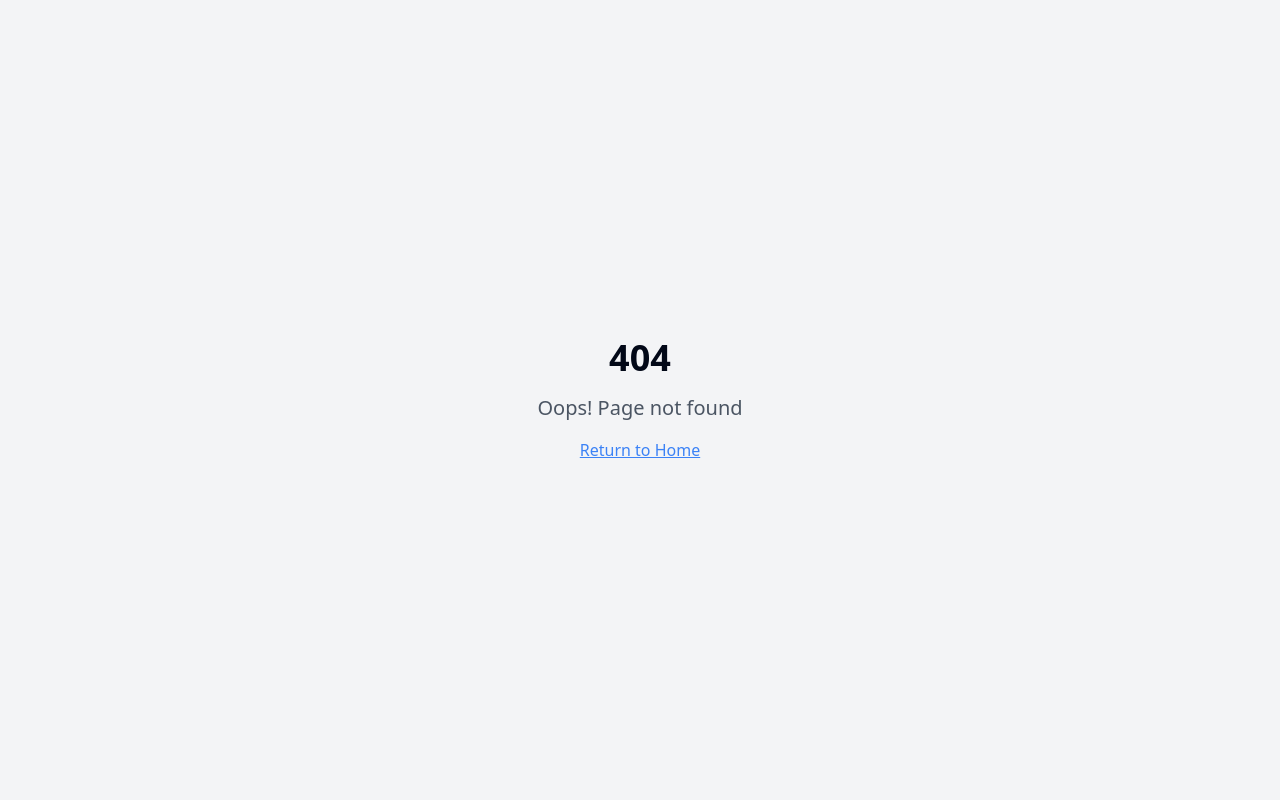
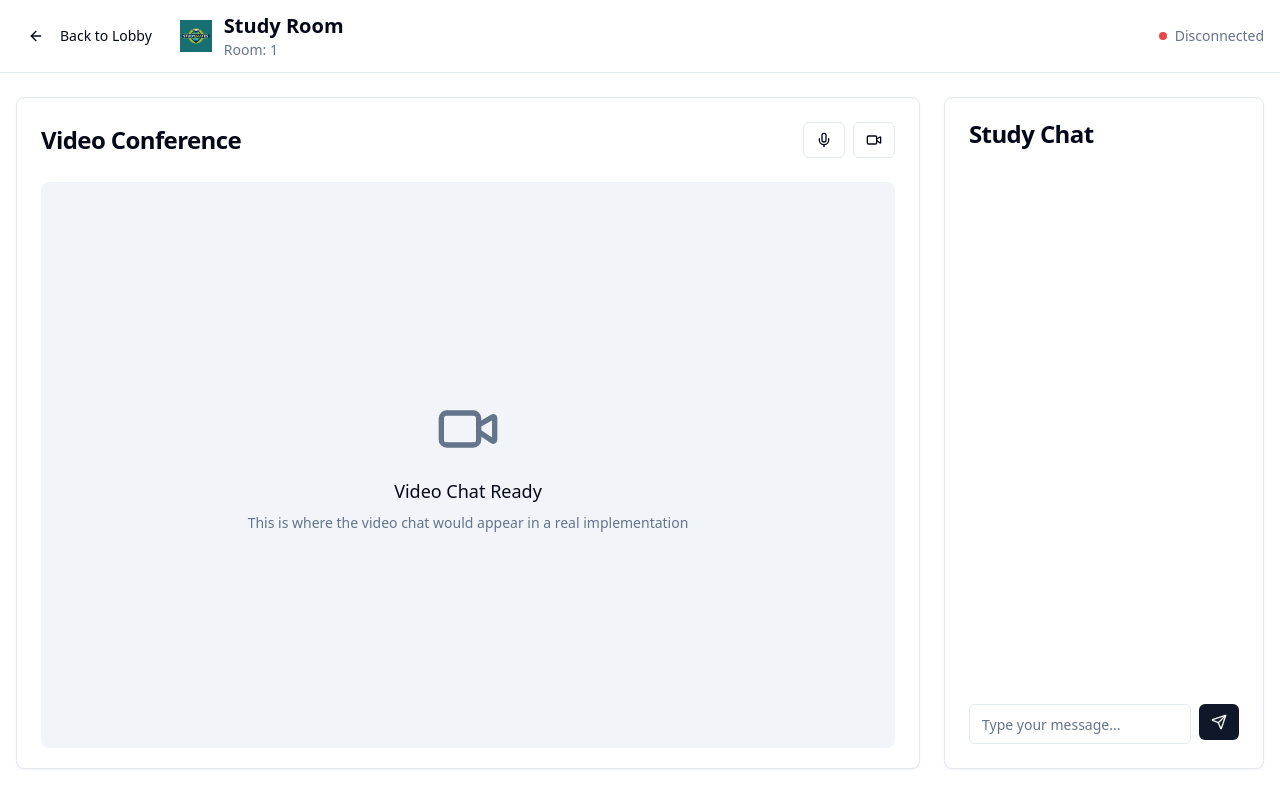
Before and after one commit to santoshkhujat555-prog/studymates2, a React (Vite) app: page /study-room/1 in a window 1280 px wide. Before the commit this address had no page. Built offline with nearby package versions, Linux system fonts and the light colour scheme.

Commit message:
Fix peer connection and discussion

```diff
--- a/src/App.tsx
+++ b/src/App.tsx
@@ -9,6 +9,7 @@ import Auth from "./pages/Auth";
 import Lobby from "./pages/Lobby";
 import Quiz from "./pages/Quiz";
 import Profile from "./pages/Profile";
+import StudyRoom from "./pages/StudyRoom";
 import NotFound from "./pages/NotFound";
 
 const queryClient = new QueryClient();
@@ -26,6 +27,7 @@ const App = () => (
             <Route path="/lobby" element={<Lobby />} />
             <Route path="/quiz" element={<Quiz />} />
             <Route path="/profile" element={<Profile />} />
+            <Route path="/study-room/:roomId" element={<StudyRoom />} />
             {/* ADD ALL CUSTOM ROUTES ABOVE THE CATCH-ALL "*" ROUTE */}
             <Route path="*" element={<NotFound />} />
           </Routes>
--- a/src/pages/Lobby.tsx
+++ b/src/pages/Lobby.tsx
@@ -150,8 +150,31 @@ const Lobby = () => {
                 </div>
 
                 {currentLobby.status === 'full' && (
-                  <div className="mt-4 p-3 bg-green-500/10 text-green-600 border border-green-500/20 rounded-lg text-center">
-                    <p className="font-medium">Lobby is full! Ready to start studying!</p>
+                  <div className="mt-4 space-y-3">
+                    <div className="p-3 bg-green-500/10 text-green-600 border border-green-500/20 rounded-lg text-center">
+                      <p className="font-medium">Lobby is full! Ready to start studying!</p>
+                    </div>
+                    <div className="flex gap-2">
+                      <Button
+                        onClick={() => navigate('/quiz')}
+                        className="flex-1"
+                        size="sm"
+                      >
+                        Start Quiz Discussion
+                      </Button>
+                      <Button
+                        variant="outline"
+                        onClick={() => {
+                          // Create a temporary study room/discussion
+                          const roomId = `study-room-${currentLobby.id}`;
+                          navigate(`/study-room/${roomId}`);
+                        }}
+                        className="flex-1"
+                        size="sm"
+                      >
+                        Join Study Room
+                      </Button>
+                    </div>
                   </div>
                 )}
               </CardContent>
--- /dev/null
+++ b/src/pages/StudyRoom.tsx
@@ -0,0 +1,204 @@
+import { useState, useEffect } from 'react';
+import { useParams, useNavigate } from 'react-router-dom';
+import { Button } from '@/components/ui/button';
+import { Card, CardContent, CardHeader, CardTitle } from '@/components/ui/card';
+import { Avatar, AvatarFallback, AvatarImage } from '@/components/ui/avatar';
+import { Input } from '@/components/ui/input';
+import { ScrollArea } from '@/components/ui/scroll-area';
+import { useAuth } from '@/hooks/useAuth';
+import { supabase } from '@/integrations/supabase/client';
+import { ArrowLeft, Send, Video, Mic, MicOff, VideoOff } from 'lucide-react';
+import { toast } from 'sonner';
+
+interface Message {
+  id: string;
+  user_id: string;
+  content: string;
+  created_at: string;
+  profiles?: {
+    full_name?: string;
+    avatar_url?: string;
+  };
+}
+
+const StudyRoom = () => {
+  const { roomId } = useParams();
+  const navigate = useNavigate();
+  const { user } = useAuth();
+  const [messages, setMessages] = useState<Message[]>([]);
+  const [newMessage, setNewMessage] = useState('');
+  const [isConnected, setIsConnected] = useState(false);
+  const [isMuted, setIsMuted] = useState(false);
+  const [isVideoOff, setIsVideoOff] = useState(false);
+
+  useEffect(() => {
+    if (!user || !roomId) return;
+
+    // Simulate real-time connection
+    setIsConnected(true);
+    toast.success('Connected to study room!');
+
+    // Add some sample messages to simulate activity
+    const sampleMessages: Message[] = [
+      {
+        id: '1',
+        user_id: 'system',
+        content: 'Welcome to the study room! You can start discussing your topics here.',
+        created_at: new Date().toISOString(),
+        profiles: {
+          full_name: 'System',
+          avatar_url: undefined
+        }
+      }
+    ];
+    setMessages(sampleMessages);
+
+    return () => {
+      setIsConnected(false);
+    };
+  }, [user, roomId]);
+
+  const sendMessage = () => {
+    if (!newMessage.trim() || !user) return;
+
+    const message: Message = {
+      id: Date.now().toString(),
+      user_id: user.id,
+      content: newMessage,
+      created_at: new Date().toISOString(),
+      profiles: {
+        full_name: user.user_metadata?.full_name || 'You',
+        avatar_url: user.user_metadata?.avatar_url
+      }
+    };
+
+    setMessages(prev => [...prev, message]);
+    setNewMessage('');
+  };
+
+  const handleKeyPress = (e: React.KeyboardEvent) => {
+    if (e.key === 'Enter' && !e.shiftKey) {
+      e.preventDefault();
+      sendMessage();
+    }
+  };
+
+  return (
+    <div className="min-h-screen bg-background">
+      <header className="border-b bg-card">
+        <div className="container mx-auto px-4 py-3 flex items-center justify-between">
+          <div className="flex items-center">
+            <Button variant="ghost" size="sm" onClick={() => navigate('/lobby')} className="mr-4">
+              <ArrowLeft className="h-4 w-4 mr-2" />
+              Back to Lobby
+            </Button>
+            <div className="flex items-center">
+              <img src="/lovable-uploads/b961a5a2-1ea8-4ae2-a004-5695fca1bd1f.png" alt="StudyMates Logo" className="h-8 w-8 mr-3" />
+              <div>
+                <h1 className="text-xl font-bold">Study Room</h1>
+                <p className="text-sm text-muted-foreground">Room: {roomId}</p>
+              </div>
+            </div>
+          </div>
+          <div className="flex items-center gap-2">
+            <span className={`inline-flex h-2 w-2 rounded-full ${isConnected ? 'bg-green-500' : 'bg-red-500'}`}></span>
+            <span className="text-sm text-muted-foreground">
+              {isConnected ? 'Connected' : 'Disconnected'}
+            </span>
+          </div>
+        </div>
+      </header>
+
+      <main className="container mx-auto px-4 py-6 h-[calc(100vh-80px)] flex gap-6">
+        {/* Video Call Area */}
+        <div className="flex-1">
+          <Card className="h-full">
+            <CardHeader>
+              <CardTitle className="flex items-center justify-between">
+                <span>Video Conference</span>
+                <div className="flex gap-2">
+                  <Button
+                    variant={isMuted ? "destructive" : "outline"}
+                    size="sm"
+                    onClick={() => setIsMuted(!isMuted)}
+                  >
+                    {isMuted ? <MicOff className="h-4 w-4" /> : <Mic className="h-4 w-4" />}
+                  </Button>
+                  <Button
+                    variant={isVideoOff ? "destructive" : "outline"}
+                    size="sm"
+                    onClick={() => setIsVideoOff(!isVideoOff)}
+                  >
+                    {isVideoOff ? <VideoOff className="h-4 w-4" /> : <Video className="h-4 w-4" />}
+                  </Button>
+                </div>
+              </CardTitle>
+            </CardHeader>
+            <CardContent className="h-[calc(100%-80px)]">
+              <div className="w-full h-full bg-muted rounded-lg flex items-center justify-center">
+                <div className="text-center">
+                  <Video className="h-16 w-16 mx-auto mb-4 text-muted-foreground" />
+                  <p className="text-lg font-medium mb-2">Video Chat Ready</p>
+                  <p className="text-sm text-muted-foreground">
+                    This is where the video chat would appear in a real implementation
+                  </p>
+                </div>
+              </div>
+            </CardContent>
+          </Card>
+        </div>
+
+        {/* Chat Area */}
+        <div className="w-80">
+          <Card className="h-full flex flex-col">
+            <CardHeader>
+              <CardTitle>Study Chat</CardTitle>
+            </CardHeader>
+            <CardContent className="flex-1 flex flex-col">
+              <ScrollArea className="flex-1 pr-4">
+                <div className="space-y-4">
+                  {messages.map((message) => (
+                    <div key={message.id} className="flex items-start space-x-3">
+                      <Avatar className="h-8 w-8">
+                        <AvatarImage src={message.profiles?.avatar_url} />
+                        <AvatarFallback>
+                          {message.profiles?.full_name?.charAt(0) || 'U'}
+                        </AvatarFallback>
+                      </Avatar>
+                      <div className="flex-1 min-w-0">
+                        <div className="flex items-center space-x-2">
+                          <p className="text-sm font-medium">
+                            {message.profiles?.full_name || 'Anonymous'}
+                          </p>
+                          <p className="text-xs text-muted-foreground">
+                            {new Date(message.created_at).toLocaleTimeString()}
+                          </p>
+                        </div>
+                        <p className="text-sm mt-1 break-words">{message.content}</p>
+                      </div>
+                    </div>
+                  ))}
+                </div>
+              </ScrollArea>
+
+              <div className="mt-4 flex space-x-2">
+                <Input
+                  value={newMessage}
+                  onChange={(e) => setNewMessage(e.target.value)}
+                  onKeyPress={handleKeyPress}
+                  placeholder="Type your message..."
+                  className="flex-1"
+                />
+                <Button onClick={sendMessage} size="sm">
+                  <Send className="h-4 w-4" />
+                </Button>
+              </div>
+            </CardContent>
+          </Card>
+        </div>
+      </main>
+    </div>
+  );
+};
+
+export default StudyRoom;
```
